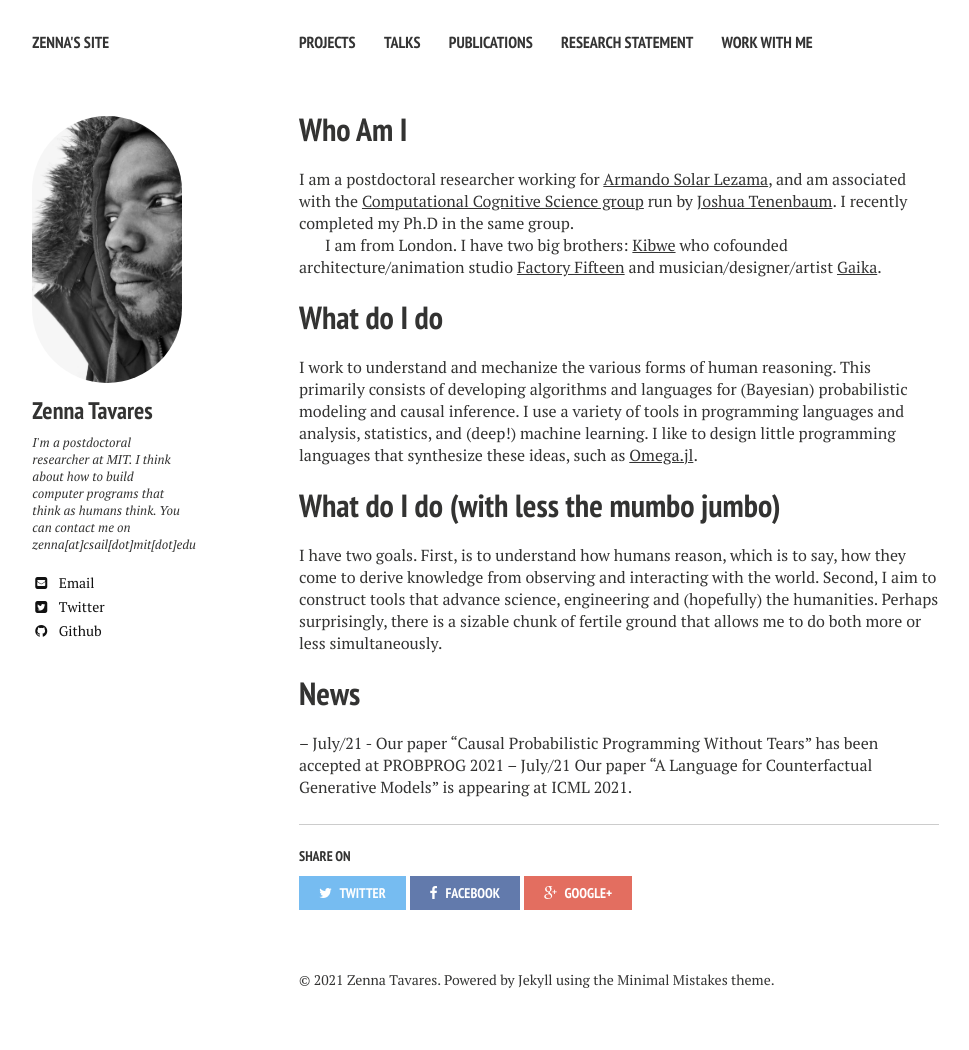
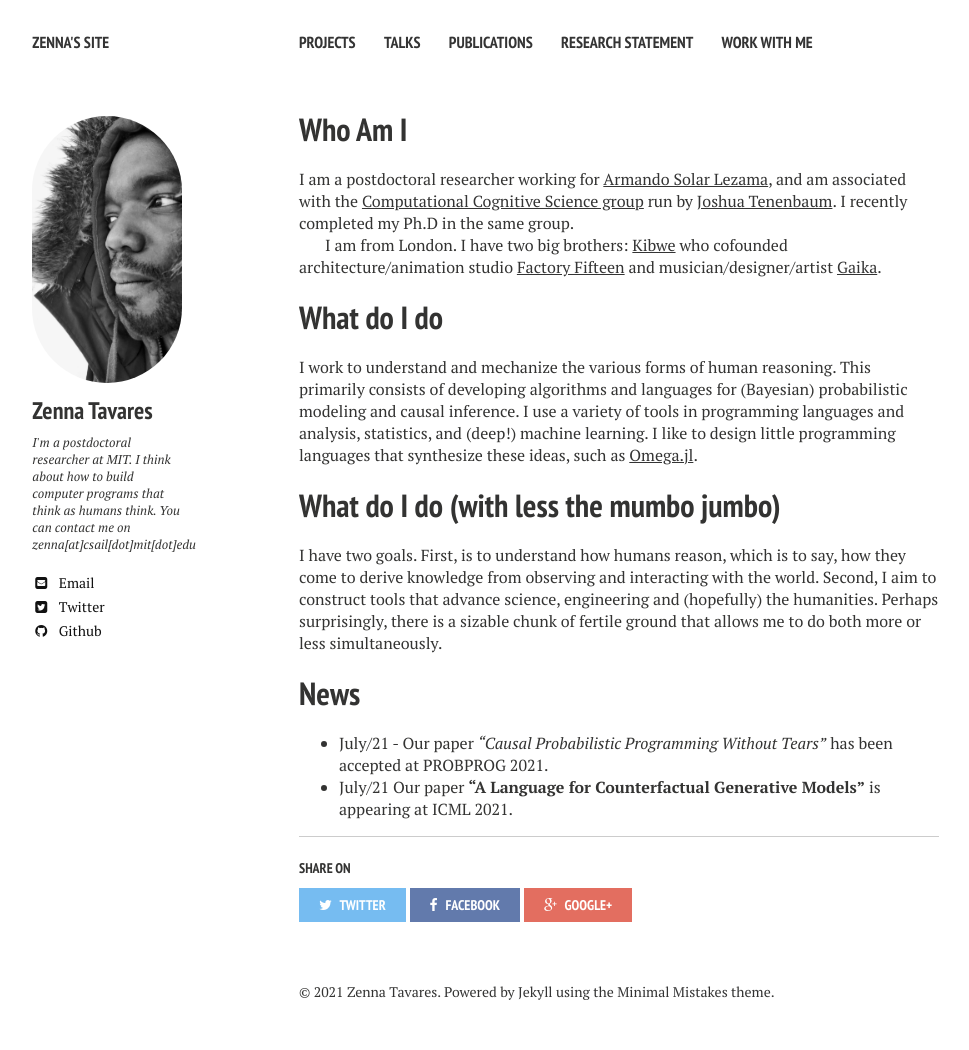
Before and after one commit to zenna/zenna.github.io, a Jekyll site: the page built from index.md, in a window 1280 px wide. Shown: the whole page, without its empty margins (21-990 px from the left). Built offline with Jekyll 4.4.1, drawn with Linux system fonts in a browser that asks for light colours; nearby versions of some CDN libraries.

Commit message:
formatting

```diff
--- a/index.md
+++ b/index.md
@@ -18,5 +18,5 @@ I have two goals. First, is to understand how humans reason, which is to say, ho
 
 # News
 
--- July/21 - Our paper "Causal Probabilistic Programming Without Tears" has been accepted at PROBPROG 2021
--- July/21 Our paper "A Language for Counterfactual Generative Models" is appearing at ICML 2021.
+- July/21 - Our paper *"Causal Probabilistic Programming Without Tears"* has been accepted at PROBPROG 2021.
+- July/21 Our paper __"A Language for Counterfactual Generative Models"__ is appearing at ICML 2021.
```
